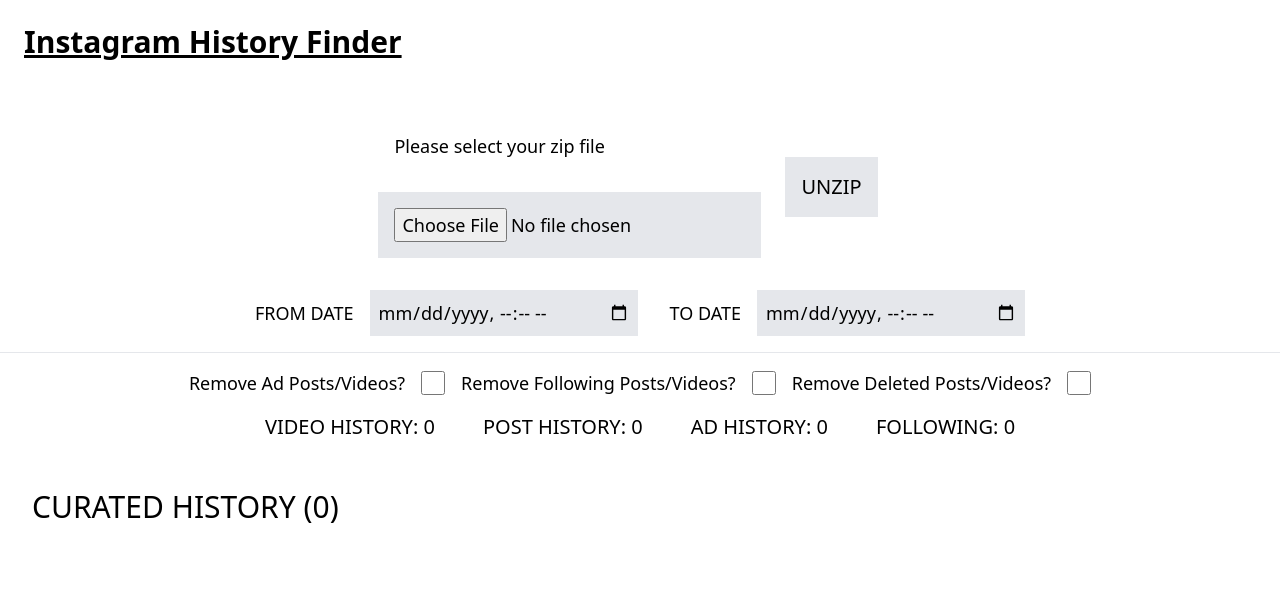
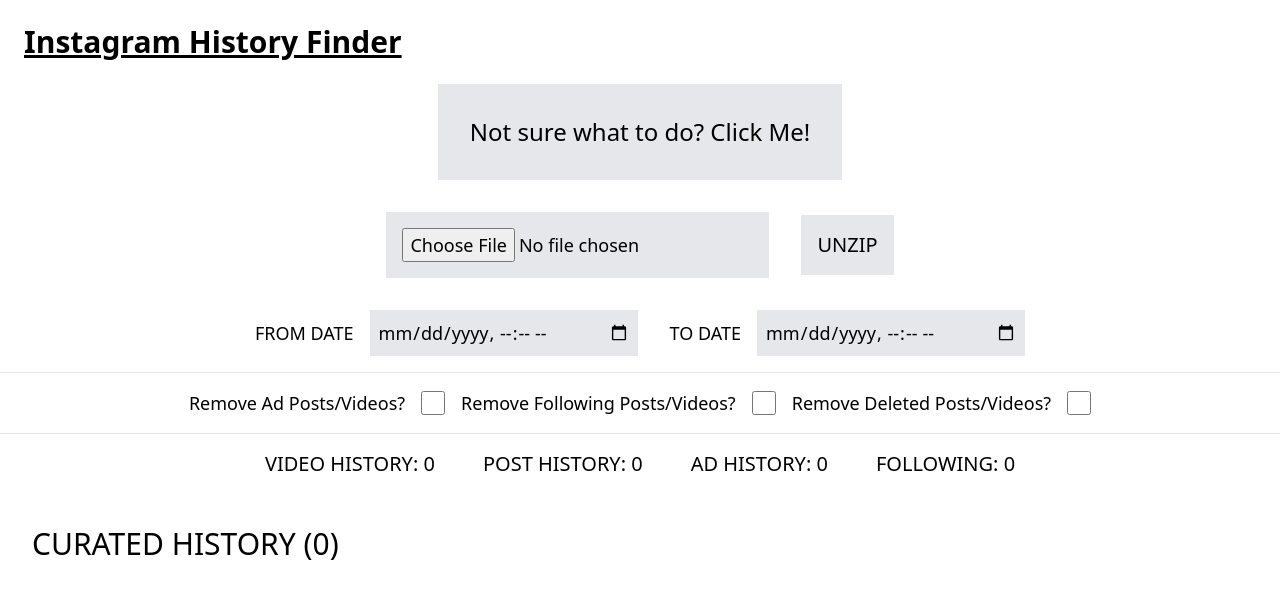
Before and after one commit to tediferJones/instagram-history-finder, a React (Create React App) app: page / in a window 1280 px wide. Shown: the top 598 px of the page. Built offline with nearby package versions, Linux system fonts and the light colour scheme.

Commit message:
added Guide component, also slightly adjusted styles of FileSelector and FilterSelector

```diff
--- a/src/App.js
+++ b/src/App.js
@@ -3,6 +3,7 @@
 import FilterSelector from './components/FilterSelector.js';
 import HistoryMetaData from './components/HistoryMetaData.js';
 import CuratedHistory from './components/CuratedHistory.js';
+import Guide from './components/Guide.js';
 
 function App() {
   const [history, setHistory] = useState([]);
@@ -36,7 +37,6 @@
     const minDate = getISOString(history[0].time);
     const maxDate = getISOString(history[history.length - 1].time, true);
 
-    // console.log(history);
     const sanitizedAdNames = [...new Set(adNames)]
     sanitizedAdNames.splice(sanitizedAdNames.indexOf('DELETED'), 1)
 
@@ -49,7 +49,6 @@
     })
     setAuthorFilters({
       ...authorFilters,
-      // adAuthors: adNames,
       adAuthors: sanitizedAdNames,
       followingAuthors: followingNames,
     })
@@ -72,6 +71,7 @@
   return (
     <div>
       <h1 className='text-3xl font-bold underline m-6'>Instagram History Finder</h1>
+      <Guide />
       <FileSelector setInitialState={setInitialState} />
       <FilterSelector
         timeFilters={timeFilters}
@@ -95,11 +95,8 @@
 
 // TO-DO
 //    - Add error handling to FileSelector, see file for more details
-//    - Simplify setInitialState function
-//    - Simplify getFile function in FileSelector if possible
-//    - Try to make getFile easily expandable, what if we want to add more files in future?
-//    - Add checkbox for remove Deleted posts/videos
+//      - Add error handling for when no zip file is selected, just throw an error saying no file selected
 //    - Styling: Tailwind Cheat Sheet: https://nerdcave.com/tailwind-cheat-sheet
-//    - Add how-to guide or FAQ area explaining how to use the program, i.e. where to download the JSON zip
+//    - Add filters to show only videos or only posts
 
 export default App;
--- a/src/components/CuratedHistory.js
+++ b/src/components/CuratedHistory.js
@@ -27,9 +27,6 @@
 
   const curatedHistory = props.history.filter(filterHistoryByTime).filter(filterHistoryByAuthor);
 
-  // itemContainer: flex flex-wrap
-  // items: FIXED HEIGHT/WIDTH, flex-grow
-
   return (
     <div>
       <h1 className='text-3xl p-8'
--- a/src/components/FileSelector.js
+++ b/src/components/FileSelector.js
@@ -52,20 +52,15 @@
   }
 
   return (
-    <form onSubmit={getFiles} className='flex flex-wrap justify-center items-center p-8 max-w-full'>
-      <div className='flex flex-col gap-4'>
-        <label className='text-lg p-4'
-          htmlFor='fileSelect'
-        >Please select your zip file</label>
+    <form onSubmit={getFiles} className='flex flex-wrap justify-center items-center p-8 gap-8 max-w-full'>
       <input
-          className='flex-shrink text-lg bg-gray-200 p-4'
+        className='flex-shrink text-lg bg-gray-200 p-4 cursor-pointer duration-700 hover:bg-gray-600 hover:text-white'
         type='file'
         id='fileSelect'
         name='fileSelect'
         accept='.zip'
       />
-      </div>
-      <button className='text-xl bg-gray-200 p-4 m-6 hover:bg-gray-600 hover:text-white duration-700'
+      <button className='text-xl bg-gray-200 p-4 hover:bg-gray-600 hover:text-white duration-700'
       >UNZIP</button>
     </form>
   )
--- a/src/components/FilterSelector.js
+++ b/src/components/FilterSelector.js
@@ -4,10 +4,10 @@
     <form className=''>
       <div className='flex flex-wrap justify-center gap-8 text-lg'>
         <div className={idk}>
-          <label className='text-center'
+          <label className='text-center cursor-pointer'
             htmlFor='filterStartDate'
           >FROM DATE</label>
-          <input className='bg-gray-200 p-2'
+          <input className='bg-gray-200 p-2 cursor-pointer duration-700 hover:bg-gray-600 hover:text-white'
             id='filterStartDate'
             name='filterStartDate'
             type='datetime-local'
@@ -19,10 +19,10 @@
         </div>
 
         <div className={idk}>
-          <label className='text-center'
+          <label className='text-center cursor-pointer'
             htmlFor='filterEndDate'
           >TO DATE</label>
-          <input className='bg-gray-200 p-2'
+          <input className='bg-gray-200 p-2 cursor-pointer duration-700 hover:bg-gray-600 hover:text-white'
             id='filterEndDate'
             name='filterEndDate'
             type='datetime-local'
@@ -38,8 +38,10 @@
 
       <div className='flex flex-wrap justify-center gap-4 text-lg'>
         <div className='flex justify-center items-center gap-4'>
-          <label htmlFor='removeAds'>Remove Ad Posts/Videos?</label>
-          <input className='h-6 w-6'
+          <label className='cursor-pointer'
+            htmlFor='removeAds'
+          >Remove Ad Posts/Videos?</label>
+          <input className='h-6 w-6 cursor-pointer'
             id='removeAds'
             name='removeAds'
             type='checkbox'
@@ -49,8 +51,9 @@
         </div>
 
         <div className='flex justify-center items-center gap-4'>
-          <label htmlFor='removeFollowing'>Remove Following Posts/Videos?</label>
-          <input className='h-6 w-6'
+          <label className='cursor-pointer'
+            htmlFor='removeFollowing'>Remove Following Posts/Videos?</label>
+          <input className='h-6 w-6 cursor-pointer'
             id='removeFollowing'
             name='removeFollowing'
             type='checkbox'
@@ -60,8 +63,10 @@
         </div>
 
         <div className='flex justify-center items-center gap-4'>
-          <label htmlFor='removeDeleted'>Remove Deleted Posts/Videos?</label>
-          <input className='h-6 w-6'
+          <label className='cursor-pointer'
+            htmlFor='removeDeleted'
+          >Remove Deleted Posts/Videos?</label>
+          <input className='h-6 w-6 cursor-pointer'
             id='removeDeleted'
             name='removeDeleted'
             type='checkbox'
@@ -70,6 +75,8 @@
           ></input>
         </div>
       </div>
+
+      <hr className='my-4'/>
     </form>
   )
 }
--- /dev/null
+++ b/src/components/Guide.js
@@ -0,0 +1,49 @@
+import { useState } from 'react';
+
+function Guide() {
+  const [status, setStatus] = useState('hidden')
+
+  function toggleGuide() {
+    if (status === 'hidden') {
+      setStatus('block')
+    } else {
+      setStatus('hidden');
+    }
+    status === 'hidden' ? setStatus('block') : setStatus('hidden')
+  }
+
+  return (
+    <div className='text-2xl p-0 m-0 flex flex-col items-center'>
+      <div className='bg-gray-200'>
+        <h3 onClick={toggleGuide}
+          className={status === 'hidden' ?
+          'text-center p-8 duration-700 cursor-pointer hover:bg-gray-600 hover:text-white' :
+          'text-center p-8 duration-700 cursor-pointer bg-gray-600 text-white hover:bg-gray-200 hover:text-black'}
+        >{status === 'hidden' ? 'Not sure what to do? Click Me!' : 'Close'}</h3>
+
+        <ol className={'list-inside list-decimal ' + status}>
+          <li className='p-8'>Sign into your instagram account from the desktop website</li>
+          <ul className='px-16 list-inside list-disc'>
+            <li>The mobile website and app do not provide the option to download the data as JSON</li>
+          </ul>
+          <li className='p-8'>Request Your Data</li>
+          <ul className='px-16 list-inside list-disc'>
+            <li>
+              <a href='https://www.instagram.com/download/request' className='font-semibold underline'>Click Here</a> or manually navigate to More {'>'} Your Activity {'>'} Download Your Information
+            </li>
+            <li className='font-semibold'>MAKE SURE TO SELECT 'JSON' AS THE INFORMATION FORMAT</li>
+            <li>Click next and enter your password when prompted</li>
+          </ul>
+
+          <li className='p-8'>Once your data is ready, instagram will send you an email with a link to download a zip file</li>
+          <ul className='px-16 list-inside list-disc'>
+            <li>Although instagram says this process could take up-to 30 days, it usually only takes a couple minutes</li>
+          </ul>
+          <li className='p-8'>Once the zip file has been downloaded, use the file selector below to select it, and then click UNZIP</li>
+        </ol>
+      </div>
+    </div>
+  )
+}
+
+export default Guide;
```
Lines whose indentation alone changed are shown as unchanged.
